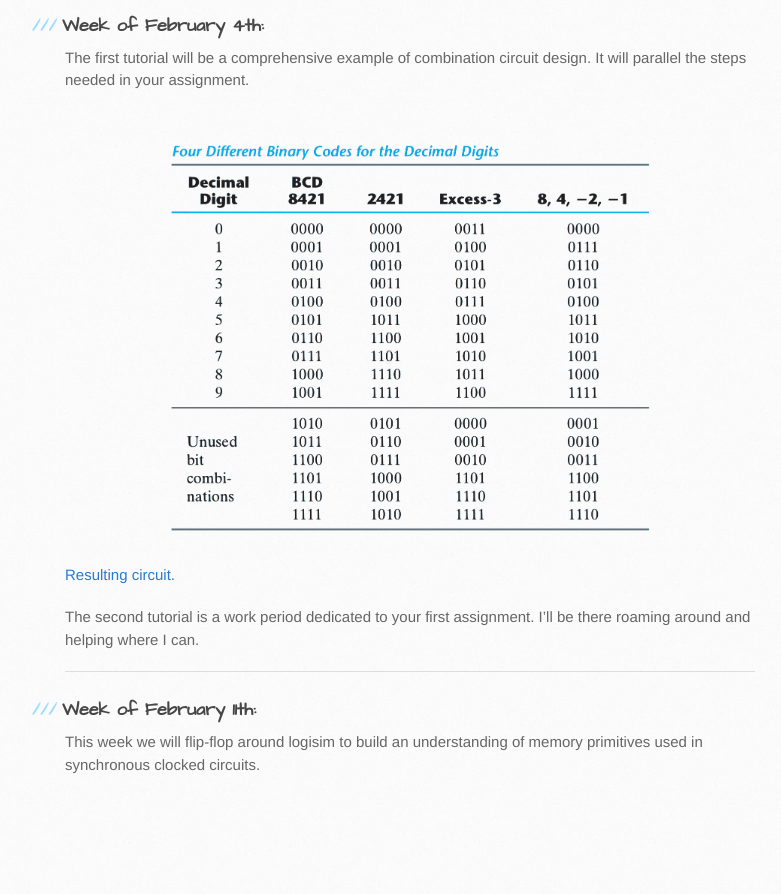
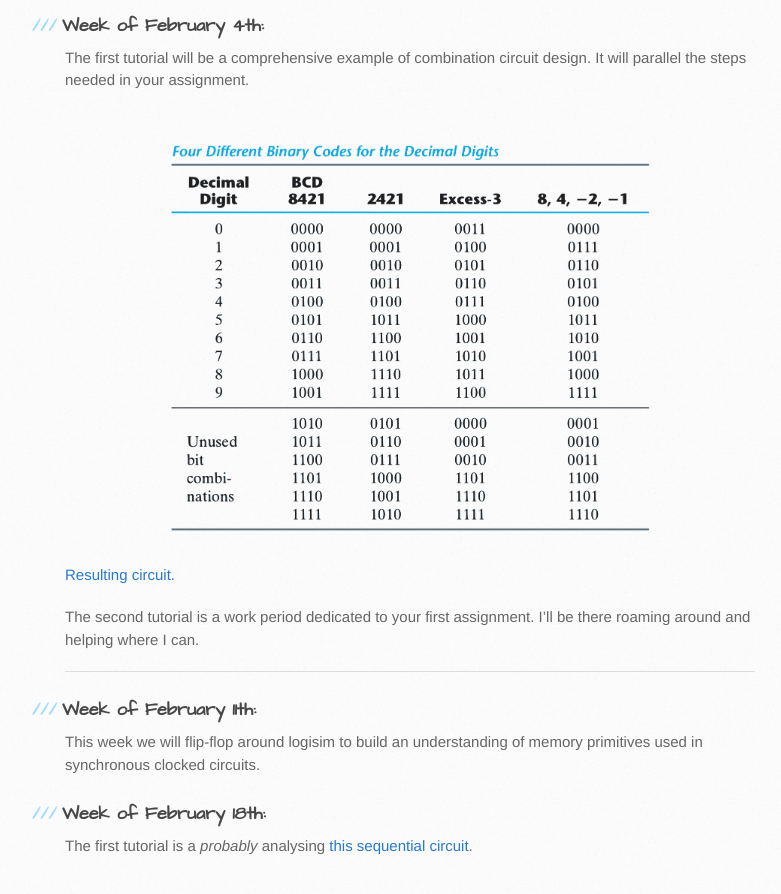
Before and after one commit to philstutorials/philstutorials.github.io, a Jekyll site: the page built from CPSC359W.md, in a window 1280 px wide and 900 px high, scrolled down 2459 px. Shown: the top 894 px of the window, without its empty margins (105-886 px from the left). Built offline with Jekyll 4.4.1, drawn with Linux system fonts in a browser that asks for light colours; our own code applies the rules of GitHub Pages for plain Markdown files; before the commit the page ends 3278 px from its top, so only the background shows below that.

Commit message:
Update CPSC359W.md

```diff
--- a/CPSC359W.md
+++ b/CPSC359W.md
@@ -74,3 +74,6 @@ The second tutorial is a work period dedicated to your first assignment. I'll be
 
 ### Week of February 11th:
 This week we will flip-flop around logisim to build an understanding of memory primitives used in synchronous clocked circuits.
+
+### Week of February 18th:
+The first tutorial is a _probably_ analysing [this sequential circuit](https://raw.githubusercontent.com/philstutorials/philstutorials.github.io/master/_data/analyze_this.circ "Logisim file. Save this to your computer.").
```
